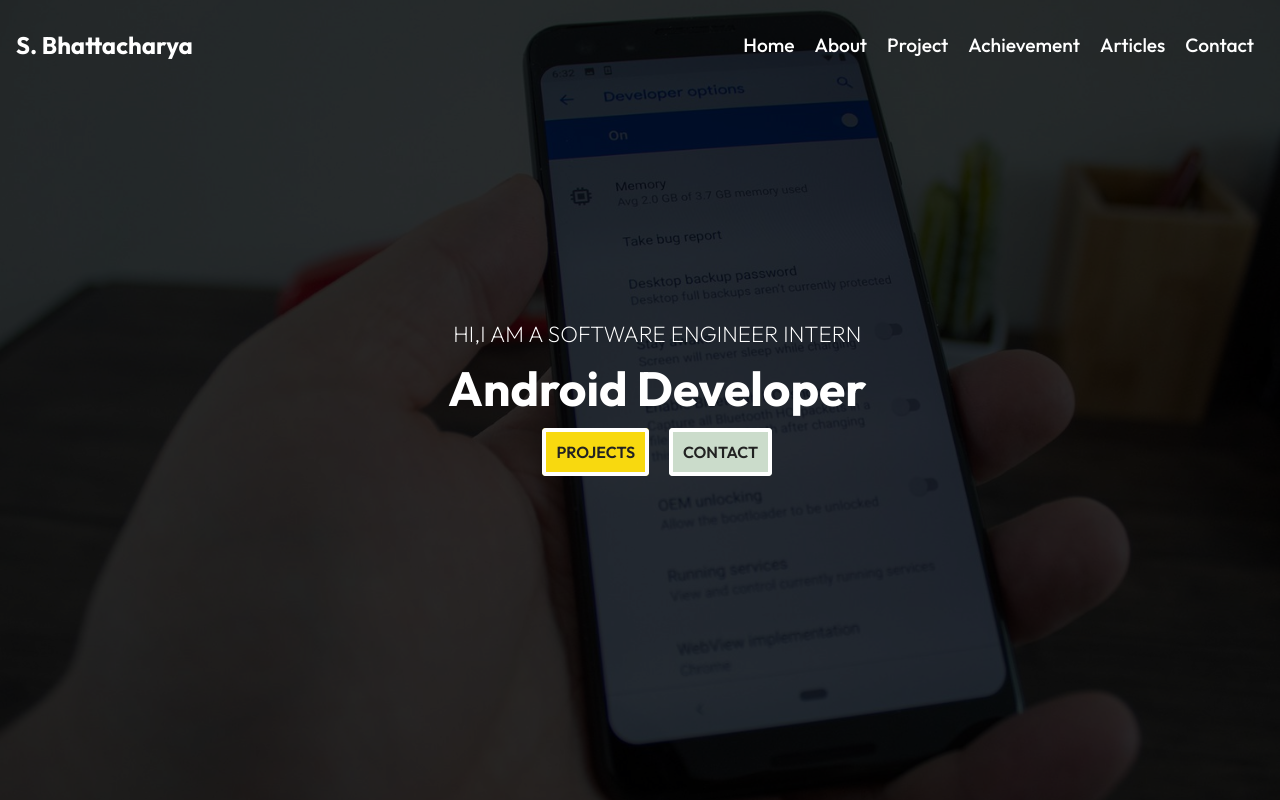
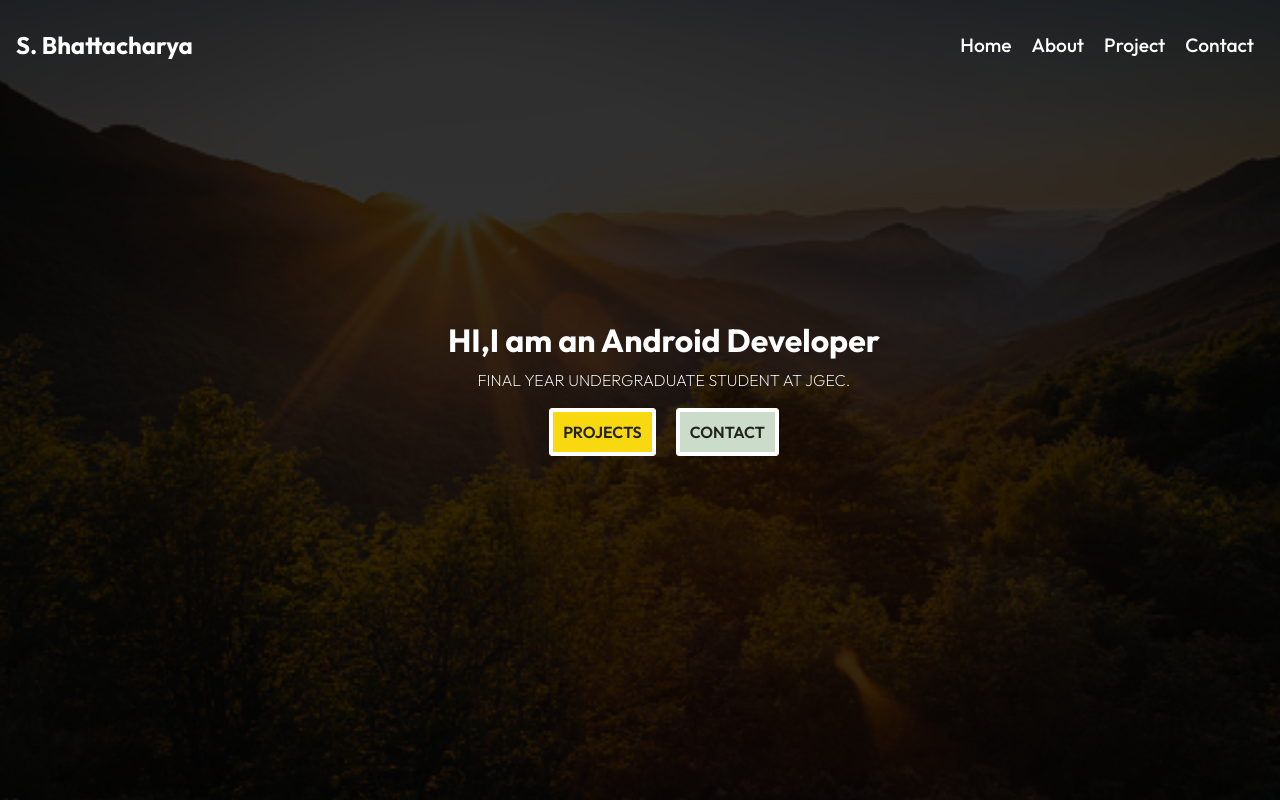
Before and after one commit to SB2318/portfolio-sb2318, a React (Create React App) app: page / in a window 1280 px wide. Shown: the top 800 px of the page. Built offline with nearby package versions, Linux system fonts and the light colour scheme.

Commit message:
Final Submission

```diff
--- a/src/components/HomeHero.js
+++ b/src/components/HomeHero.js
@@ -1,6 +1,6 @@
 import "./hero.css";
 import React from 'react'
-import IntroImg from '../assets/intro_image.jpeg'
+import IntroImg from '../assets/intro_image.jpg'
 import { Link } from "react-router-dom";
 
 const HomeHero = () => {
@@ -13,9 +13,10 @@ const HomeHero = () => {
         </div>
 
         <div className="content">
-            <p>HI,I AM A SOFTWARE ENGINEER INTERN</p>
-           <h1>Android Developer</h1>
+            <h1>HI,I am an Android Developer</h1>
+           <p>Final year undergraduate student at JGEC.</p>
            <div>
+
              <Link to="/project" class="btn">Projects</Link>
              <Link to="/contact" class="btn btn-light">Contact</Link>
            </div>
--- a/src/components/footer/Footer.js
+++ b/src/components/footer/Footer.js
@@ -27,8 +27,8 @@ const Footer = () => {
 
         <div className="right">
           <h4>About Me</h4>
-          <p>This is me Susmita Bhattacharya. Software Engineer Intern at TopNotch IT Consultant.
-           I am a dedicated and skilled Android developer who is committed to delivering high-quality  and user-friendly mobile applications.
+          <p>This is me Susmita Bhattacharya.Software Engineer Intern at TopNotch IT Consultant. Currently pursuing B.Tech at Information Technology from J.G.E.C.
+            I am a dedicated Android developer who is committed to delivering high-quality  and user-friendly mobile applications.
           I enjoy discussing new projects and design challenges.</p>
 
           <div className="social-link">
--- a/src/components/hero.css
+++ b/src/components/hero.css
@@ -46,15 +46,16 @@
 
 .content h1{
 
-    font-size: 3rem;
-    padding: 0.6rem 0 1.5rem;
+    font-size: 2rem;
+    padding: 0.6rem 0 1,5rem;
 }
 
  .content p{
 
-    font-size: 1.4rem;
+    font-size: 1rem;
     font-weight: 200;
     text-transform: uppercase;
+    padding: 0.6rem 0 2rem;
 }
 
 @media screen and (max-width: 640px) {
--- a/src/components/nav/NavBar.js
+++ b/src/components/nav/NavBar.js
@@ -41,12 +41,7 @@ const NavBar = () => {
          <li>
           <Link to="/project">Project</Link>
          </li>
-         <li>
-          <Link to="/achievement">Achievement</Link>
-         </li>
-         <li>
-          <Link to="/articles">Articles</Link>
-         </li>
+
          <li>
           <Link to="/contact">Contact</Link>
          </li>
```
Also changed, not shown: src/assets/intro_image.jpeg (deleted), src/assets/intro_image.jpg (added).
